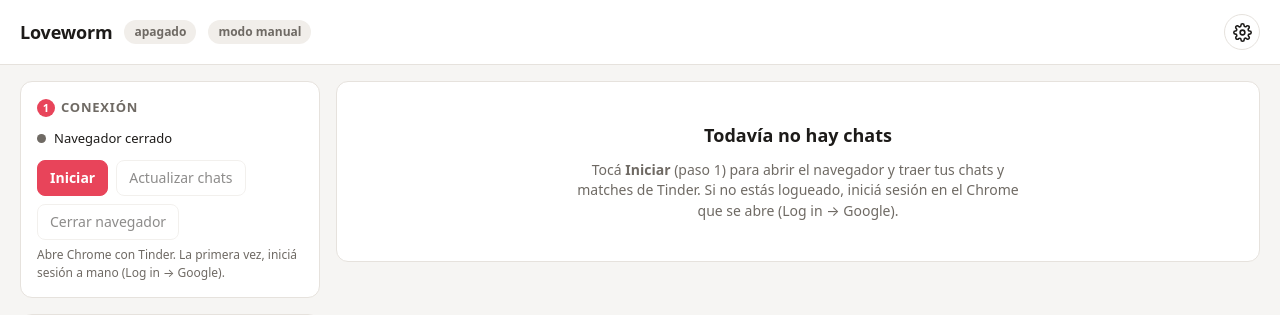
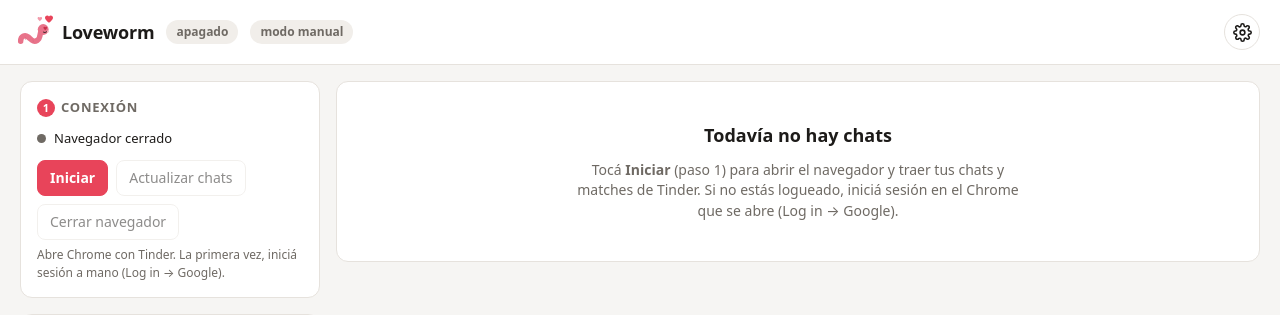
Before and after one commit to WormAgent/loveworm, a Flask app: page / in a window 1280 px wide. Shown: the top 315 px of the page. Run offline with Flask 3, Linux system fonts and the light colour scheme.

Commit message:
Icono de LoveWorm en el dashboard y como favicon
Co-Authored-By: Claude Opus 5.5 <noreply@anthropic.com>

```diff
--- a/loveworm/dashboard/templates/index.html
+++ b/loveworm/dashboard/templates/index.html
@@ -4,6 +4,8 @@
 <meta charset="utf-8">
 <meta name="viewport" content="width=device-width, initial-scale=1">
 <title>Loveworm</title>
+<link rel="icon" href="/static/loveworm.svg" type="image/svg+xml">
+<link rel="apple-touch-icon" href="/static/loveworm.png">
 <style>
   :root {
     --bg: #f6f5f3; --panel: #ffffff; --text: #1d1b19; --muted: #6f6a64; --line: #e6e2dd;
@@ -22,6 +24,7 @@
   [hidden] { display: none !important; }
   body { margin: 0; background: var(--bg); color: var(--text); font: 14px/1.45 system-ui, -apple-system, "Segoe UI", sans-serif; }
   header { display: flex; align-items: center; gap: 12px; padding: 14px 20px; border-bottom: 1px solid var(--line); background: var(--panel); position: sticky; top: 0; z-index: 3; }
+  header .logo { width: 40px; height: 40px; margin: -6px -4px -6px -6px; }
   header h1 { font-size: 18px; margin: 0; letter-spacing: -.01em; }
   .pill { padding: 3px 10px; border-radius: 99px; background: var(--chip); color: var(--muted); font-size: 12px; font-weight: 600; }
   .pill.on { background: color-mix(in srgb, var(--ok) 15%, transparent); color: var(--ok); }
@@ -194,6 +197,7 @@
 </head>
 <body>
 <header>
+  <img class="logo" src="/static/loveworm.svg" alt="" width="40" height="40">
   <h1>Loveworm</h1>
   <span id="status" class="pill">apagado</span>
   <span id="modo-pill" class="pill">modo manual</span>
```
Also changed, not shown: loveworm/dashboard/static/loveworm.png (added), loveworm/dashboard/static/loveworm.svg (added).
